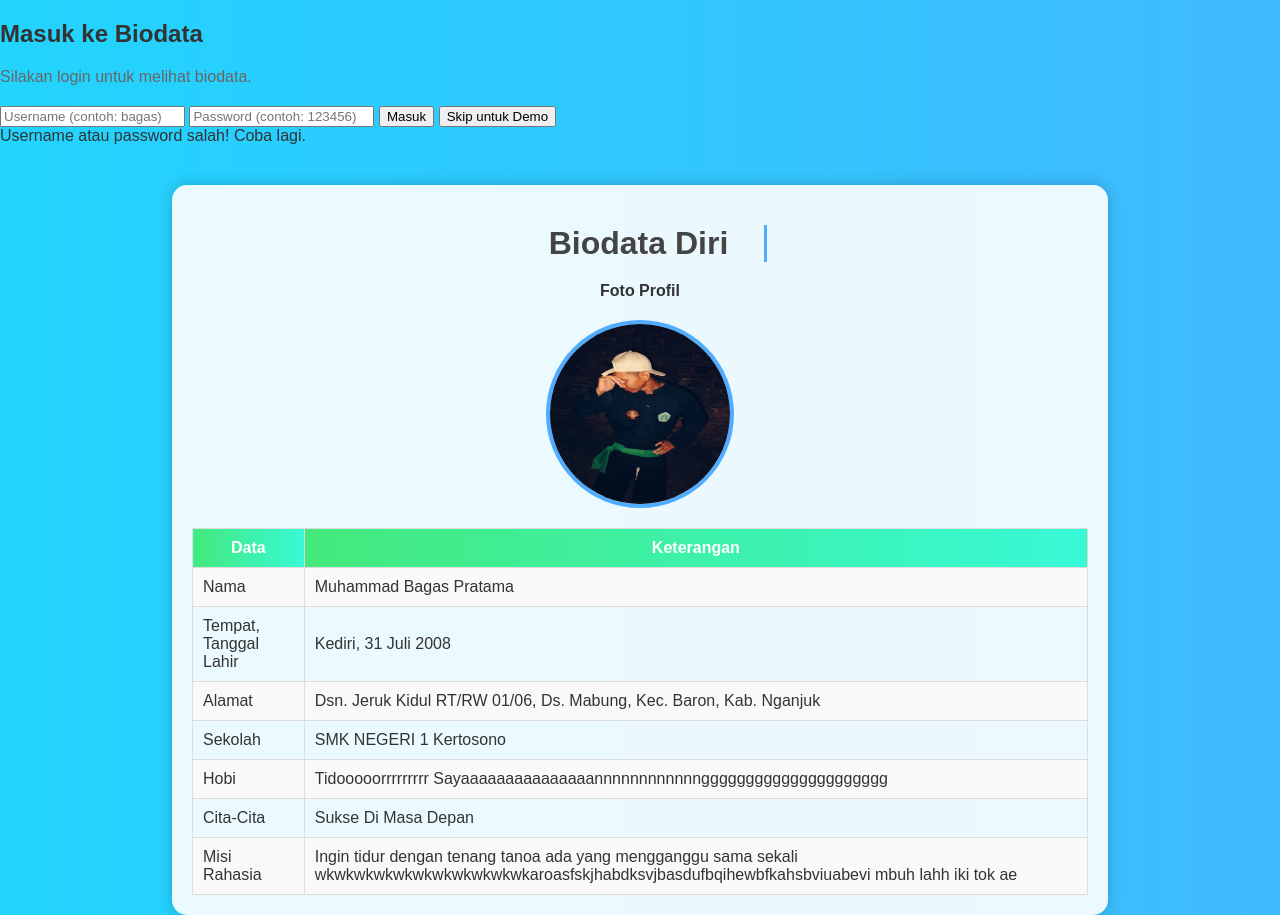
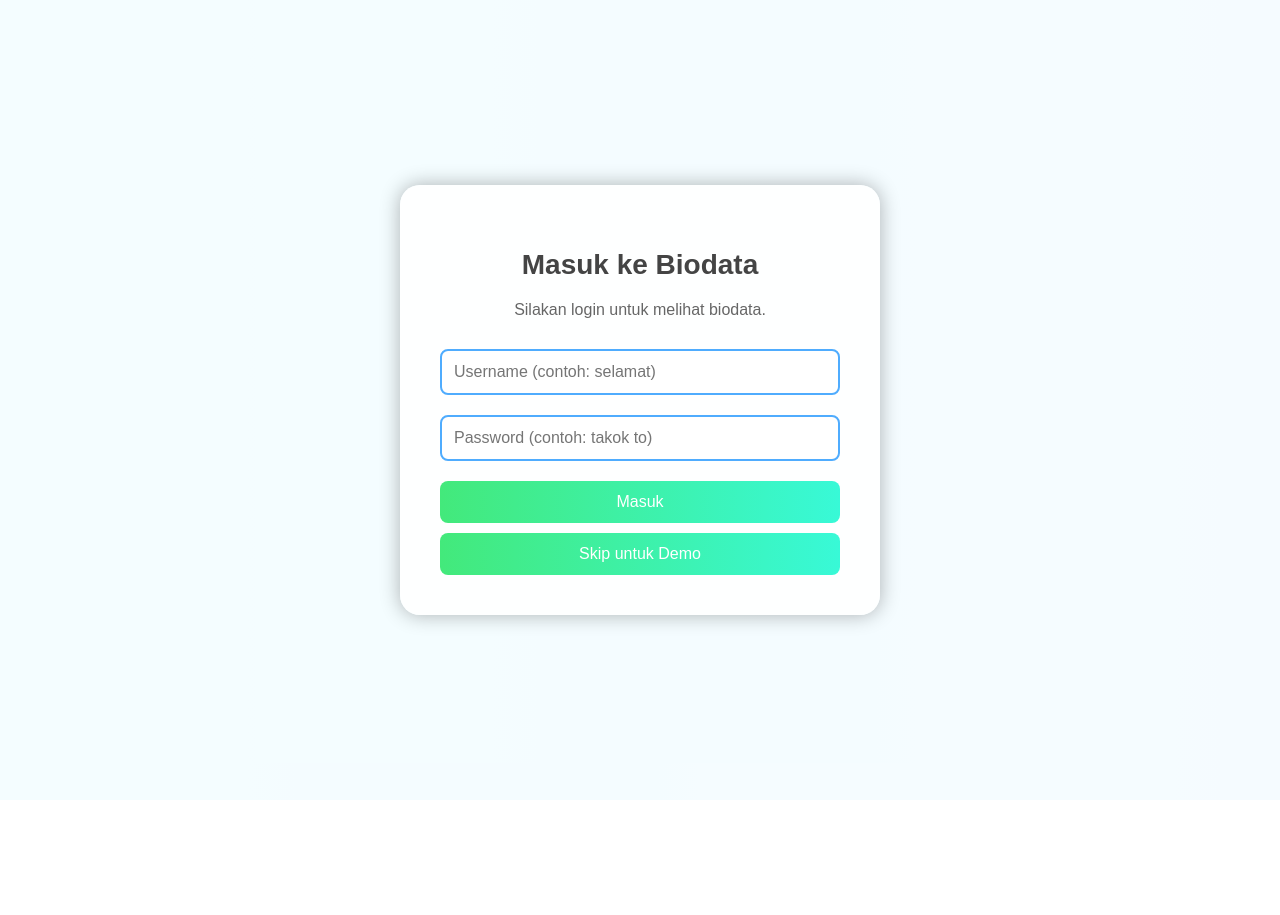
Before and after one commit to bp090019/web.biodata, a plain HTML site: page index.html in a window 1280 px wide. After the commit the page ends 800 px from the top, so only its background shows below. Drawn offline with Linux system fonts and the light colour scheme.

Commit message:
Update index.html

```diff
--- a/index.html
+++ b/index.html
@@ -2,7 +2,7 @@
 <html lang="id">
 <head>
   <meta charset="UTF-8">
-  <title>Biodata Diri</title>
+  <title>Biodata Diri - Login Required</title>
   <style>
     body {
       font-family: Arial, sans-serif;
@@ -13,11 +13,104 @@
       background-size: 800% 800%;
       animation: gradientBG 15s ease infinite;
       color: #333;
+      overflow: hidden;
     }
     @keyframes gradientBG {
       0% { background-position: 0% 50%; }
       50% { background-position: 100% 50%; }
       100% { background-position: 0% 50%; }
+    }
+
+    #loginScreen {
+      position: fixed;
+      top: 0;
+      left: 0;
+      width: 100%;
+      height: 100%;
+      background: rgba(255, 255, 255, 0.95);
+      display: flex;
+      justify-content: center;
+      align-items: center;
+      z-index: 1000;
+      transition: opacity 0.5s ease, visibility 0.5s ease;
+    }
+    #loginScreen.hidden {
+      opacity: 0;
+      visibility: hidden;
+    }
+    .login-container {
+      background: rgba(255, 255, 255, 0.9);
+      padding: 40px;
+      border-radius: 20px;
+      box-shadow: 0px 0px 20px rgba(0,0,0,0.3);
+      text-align: center;
+      max-width: 400px;
+      width: 90%;
+      animation: fadeIn 1s ease;
+    }
+    @keyframes fadeIn {
+      from { opacity: 0; transform: translateY(-20px); }
+      to { opacity: 1; transform: translateY(0); }
+    }
+    .login-container h2 {
+      color: #444;
+      margin-bottom: 20px;
+      font-size: 28px;
+    }
+    .login-container input {
+      width: 100%;
+      padding: 12px;
+      margin: 10px 0;
+      border: 2px solid #4facfe;
+      border-radius: 8px;
+      font-size: 16px;
+      box-sizing: border-box;
+    }
+    .login-container input:focus {
+      outline: none;
+      border-color: #43e97b;
+      box-shadow: 0 0 5px rgba(67, 233, 123, 0.5);
+    }
+    .login-container button {
+      width: 100%;
+      padding: 12px;
+      background: linear-gradient(to right, #43e97b, #38f9d7);
+      color: white;
+      border: none;
+      border-radius: 8px;
+      font-size: 16px;
+      cursor: pointer;
+      transition: transform 0.3s ease;
+      margin-top: 10px;
+    }
+    .login-container button:hover {
+      transform: scale(1.02);
+    }
+    .error-msg {
+      color: #f00;
+      margin-top: 10px;
+      display: none;
+    }
+    .skip-btn {
+      background: #ddd;
+      color: #666;
+      margin-top: 10px;
+      font-size: 14px;
+    }
+    .skip-btn:hover {
+      background: #ccc;
+    }
+
+    #biodataWrapper {
+      opacity: 0;
+      visibility: hidden;
+      transition: opacity 0.5s ease, visibility 0.5s ease;
+      height: 100vh;
+      overflow-y: auto;
+    }
+    #biodataWrapper.visible {
+      opacity: 1;
+      visibility: visible;
     }
     .container {
       width: 70%;
@@ -78,6 +171,8 @@
     td {
       padding: 10px;
       transition: background-color 0.3s ease, color 0.3s ease;
+      word-wrap: break-word; /* Fix teks panjang */
+      max-width: 300px;
     }
     tr:nth-child(even) {
       background-color: #f9f9f9;
@@ -86,7 +181,7 @@
       background-color: #4facfe;
       color: white;
     }
-    .modal{
+    .modal {
       display: none;
       position: fixed;
       z-index: 999;
@@ -95,18 +190,18 @@
       width: 100%;
       height: 100%;
       overflow: auto;
-      background: rgba(0,0,0,0,8):
+      background: rgba(0,0,0,0.8);
     }
     .modal-content {
       margin: auto;
       display: block;
       max-width: 80%;
       border-radius: 10px;
-       animation:zomin 0.5s;
+      animation: zomin 0.5s;
     }
     @keyframes zomin {
-       from {transform: scale(0);}
-       to {transform: scale(1);}
+      from { transform: scale(0); }
+      to { transform: scale(1); }
     }
     .close {
       position: absolute;
@@ -120,6 +215,13 @@
     .close:hover {
       color: #f00;
     }
+
+    @media (max-width: 768px) {
+      .container { width: 95%; margin: 20px auto; padding: 15px; }
+      .login-container { padding: 30px 20px; }
+      h1 { font-size: 24px; }
+      .profile-pic img { width: 120px; height: 120px; }
+    }
   </style>
 </head>
 <body>
@@ -128,19 +230,21 @@
       <h2>Masuk ke Biodata</h2>
       <p style="color: #666; margin-bottom: 20px;">Silakan login untuk melihat biodata.</p>
       <form id="loginForm">
-        <input type="text" id="username" placeholder="Username (contoh: bagas)" required>
-        <input type="password" id="password" placeholder="Password (contoh: 123456)" required>
+        <input type="text" id="username" placeholder="Username (contoh: selamat)" required>
+        <input type="password" id="password" placeholder="Password (contoh: takok to)" required>
         <button type="submit">Masuk</button>
         <button type="button" class="skip-btn" onclick="skipLogin()">Skip untuk Demo</button>
       </form>
       <div id="errorMsg" class="error-msg">Username atau password salah! Coba lagi.</div>
     </div>
+  </div>
 
+  <div id="biodataWrapper">
     <div class="container">
       <h1>Biodata Diri</h1>
       <p style="text-align: center; font-weight: bold;">Foto Profil</p>
       <div class="profile-pic">
-      <img id="myImg" src="IMG-20250827-WA0021.jpg" alt="Foto profil">
+        <img id="myImg" src="IMG-20250827-WA0021.jpg" alt="Foto profil" onerror="this.src='https://via.placeholder.com/180?text=Profile+Pic'">
       </div>
       <table>
         <tr>
@@ -181,7 +285,10 @@
       <span class="close">&times;</span>
       <img class="modal-content" id="imgZoom">
     </div>
+  </div>
+
   <script>
+    document.addEventListener('DOMContentLoaded', function() {
       const loginForm = document.getElementById('loginForm');
       const errorMsg = document.getElementById('errorMsg');
       const loginScreen = document.getElementById('loginScreen');
@@ -189,12 +296,12 @@
 
       const correctUsername = 'selamat';
       const correctPassword = 'takok to';
+
       loginForm.addEventListener('submit', function(e) {
         e.preventDefault();
         const username = document.getElementById('username').value;
         const password = document.getElementById('password').value;
         if (username === correctUsername && password === correctPassword) {
-
           loginScreen.classList.add('hidden');
           setTimeout(() => {
             biodataWrapper.classList.add('visible');
@@ -202,10 +309,18 @@
           }, 500);
           errorMsg.style.display = 'none';
         } else {
-
           errorMsg.style.display = 'block';
           setTimeout(() => { errorMsg.style.display = 'none'; }, 3000);
         }
+      });
+
+      window.skipLogin = function() {
+        loginScreen.classList.add('hidden');
+        setTimeout(() => {
+          biodataWrapper.classList.add('visible');
+          document.body.style.overflow = 'auto';
+        }, 500);
+      };
     });
 
     var modal = document.getElementById("myModal");
```
Lines whose indentation alone changed are shown as unchanged.
